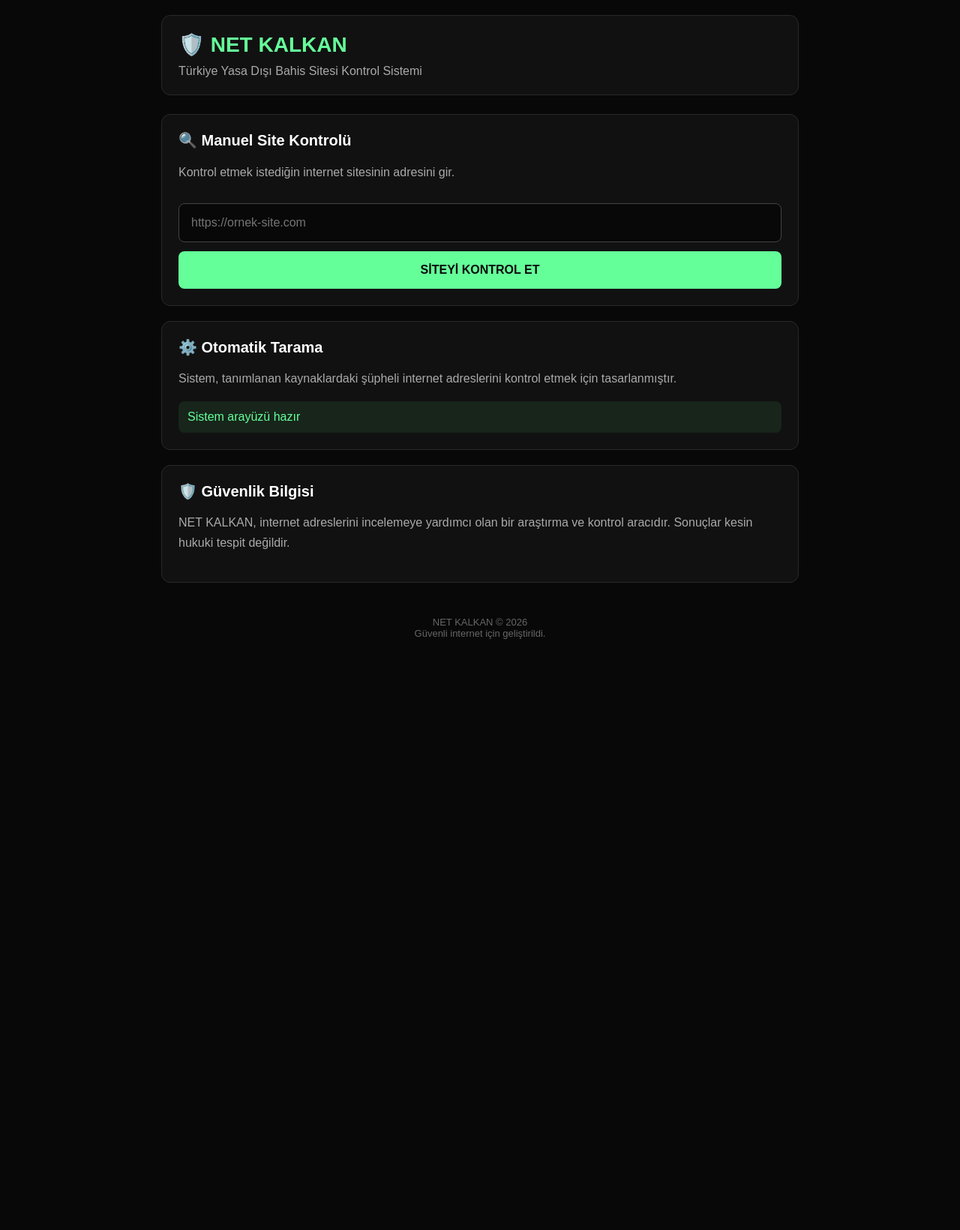
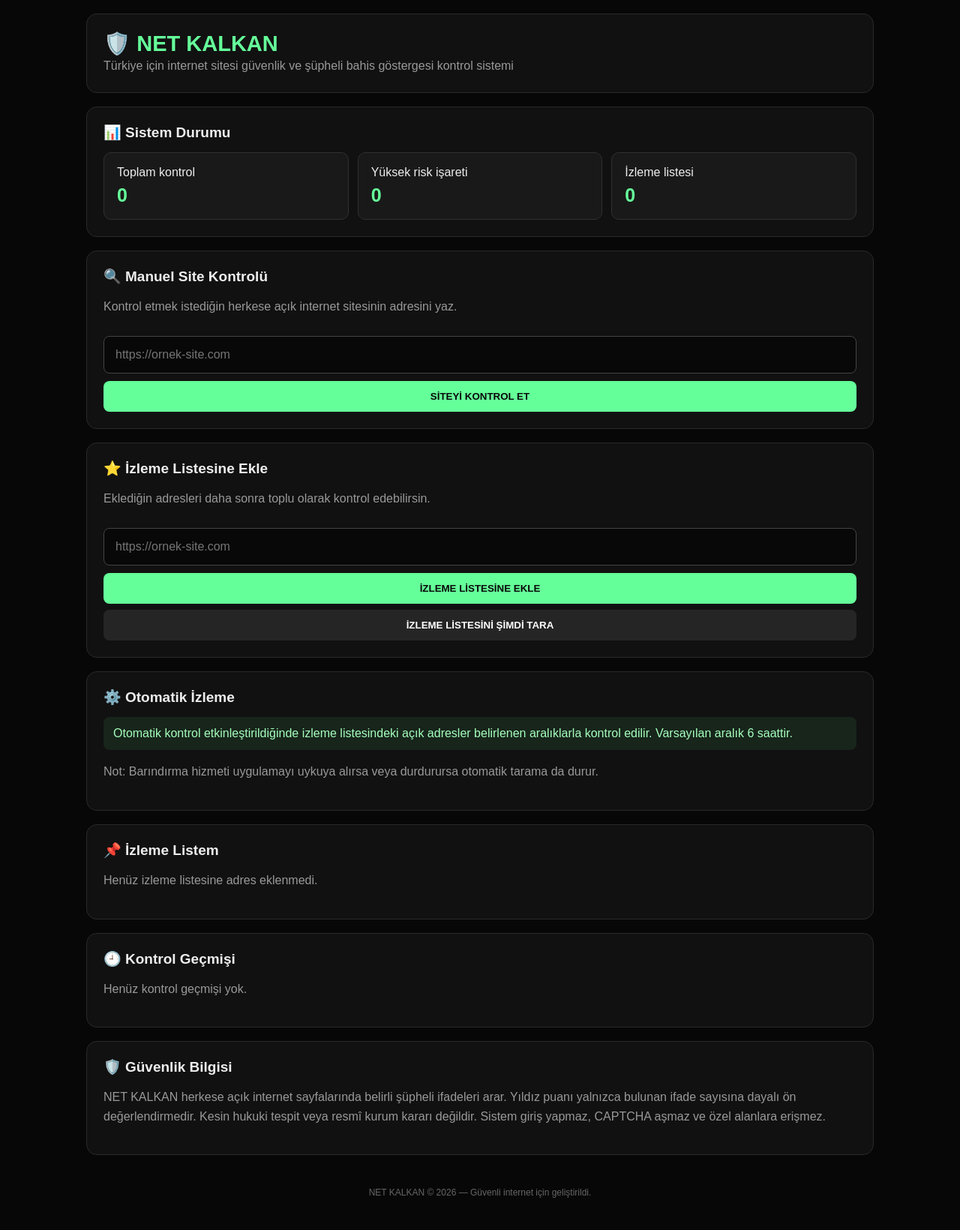
Before and after one commit to p67dk5srky-stack/Net-kalkan, a Flask app: page / in a window 1280 px wide. Shown: the whole page at 75% size. Before the commit the page ends 852 px from the top, so only its background shows below. Run offline with Flask 3, Linux system fonts and the light colour scheme; data that the repository does not hold is empty.

Commit message:
Update index.html

```diff
--- a/templates/index.html
+++ b/templates/index.html
@@ -1,174 +1,201 @@
-
 <!DOCTYPE html>
 <html lang="tr">
 <head>
 <meta charset="UTF-8">
-<meta name="viewport" content="width=device-width, initial-scale=1.0">
+<meta name="viewport" content="width=device-width, initial-scale=1">
 <title>NET KALKAN</title>
 
 <style>
-* {
-    box-sizing: border-box;
-}
-
-body {
-    margin: 0;
-    padding: 20px;
-    background: #080808;
-    color: white;
-    font-family: Arial, sans-serif;
-}
-
-.container {
-    max-width: 850px;
-    margin: auto;
-}
-
-header {
-    padding: 22px;
-    background: #111;
-    border: 1px solid #292929;
-    border-radius: 12px;
-    margin-bottom: 25px;
-}
-
-.logo {
-    font-size: 28px;
-    font-weight: bold;
-    color: #65ff9a;
-}
-
-.subtitle {
-    color: #aaa;
-    margin-top: 10px;
-}
-
-.panel {
-    background: #111;
-    border: 1px solid #292929;
-    border-radius: 12px;
-    padding: 22px;
-    margin-bottom: 20px;
-}
-
-h2 {
-    font-size: 20px;
-    margin-top: 0;
-}
-
-input {
-    width: 100%;
-    padding: 16px;
-    background: #080808;
-    border: 1px solid #444;
-    border-radius: 8px;
-    color: white;
-    font-size: 16px;
-    margin: 12px 0;
-}
-
-button {
-    width: 100%;
-    padding: 16px;
-    background: #65ff9a;
-    color: #080808;
-    border: none;
-    border-radius: 8px;
-    font-size: 16px;
-    font-weight: bold;
-    cursor: pointer;
-}
-
-button:active {
-    opacity: .7;
-}
-
-.status {
-    color: #65ff9a;
-    padding: 12px;
-    background: #17251b;
-    border-radius: 8px;
-}
-
-.info {
-    color: #aaa;
-    line-height: 1.7;
-}
-
-.footer {
-    text-align: center;
-    color: #666;
-    padding: 25px;
-    font-size: 13px;
+*{box-sizing:border-box}
+body{margin:0;padding:18px;background:#070707;color:#eee;font-family:Arial,sans-serif}
+.container{max-width:1050px;margin:auto}
+header,.panel{background:#111;border:1px solid #292929;border-radius:14px;padding:22px;margin-bottom:18px}
+.logo{font-size:29px;font-weight:bold;color:#65ff9a}
+.subtitle,.muted{color:#999;line-height:1.6}
+h2{font-size:19px;margin-top:0}
+input{width:100%;padding:15px;background:#080808;border:1px solid #444;border-radius:8px;color:white;font-size:16px;margin:10px 0}
+button{border:0;border-radius:8px;padding:13px 16px;font-weight:bold;cursor:pointer}
+.primary{background:#65ff9a;color:#080808;width:100%}
+.secondary{background:#252525;color:white;width:100%;margin-top:8px}
+.danger{background:#492020;color:#ffaaaa}
+.small{padding:8px 11px;font-size:12px}
+.stats{display:grid;grid-template-columns:repeat(3,1fr);gap:12px}
+.stat{background:#191919;border:1px solid #303030;padding:17px;border-radius:10px}
+.stat strong{display:block;font-size:25px;color:#65ff9a;margin-top:7px}
+.result{padding:13px;border-radius:8px;background:#17251b;color:#a5ffbd;margin-bottom:10px;overflow-wrap:anywhere}
+.error{background:#351919;color:#ffaaaa}
+.item{background:#191919;border:1px solid #303030;padding:14px;border-radius:9px;margin:10px 0;overflow-wrap:anywhere}
+.item form{display:inline-block;margin:5px 5px 0 0}
+.rating{color:#ffd166;font-size:18px;letter-spacing:2px}
+table{width:100%;border-collapse:collapse;font-size:13px}
+th,td{text-align:left;padding:11px;border-bottom:1px solid #292929;vertical-align:top;overflow-wrap:anywhere}
+.table-wrap{overflow-x:auto}
+.green{color:#65ff9a}
+.red{color:#ff7777}
+.footer{text-align:center;color:#666;padding:25px;font-size:12px}
+@media(max-width:650px){
+ body{padding:10px}
+ header,.panel{padding:16px}
+ .stats{grid-template-columns:1fr}
+ table{min-width:650px}
 }
 </style>
 </head>
 
 <body>
-    {% with messages = get_flashed_messages(with_categories=true) %}
-  {% if messages %}
-    {% for category, message in messages %}
-      <div class="scan-result">{{ message }}</div>
-    {% endfor %}
-  {% endif %}
-{% endwith %}
 <div class="container">
 
 <header>
     <div class="logo">🛡️ NET KALKAN</div>
-    <div class="subtitle">
-        Türkiye Yasa Dışı Bahis Sitesi Kontrol Sistemi
+    <div class="subtitle">Türkiye için internet sitesi güvenlik ve şüpheli bahis göstergesi kontrol sistemi</div>
+</header>
+
+{% with messages = get_flashed_messages(with_categories=true) %}
+{% if messages %}
+{% for category,message in messages %}
+<div class="result {% if category == 'error' %}error{% endif %}">{{ message }}</div>
+{% endfor %}
+{% endif %}
+{% endwith %}
+
+<div class="panel">
+    <h2>📊 Sistem Durumu</h2>
+    <div class="stats">
+        <div class="stat">Toplam kontrol<strong>{{ total_scans }}</strong></div>
+        <div class="stat">Yüksek risk işareti<strong>{{ high_risk }}</strong></div>
+        <div class="stat">İzleme listesi<strong>{{ watch|length }}</strong></div>
     </div>
-</header>
+</div>
 
 <div class="panel">
     <h2>🔍 Manuel Site Kontrolü</h2>
+    <p class="muted">Kontrol etmek istediğin herkese açık internet sitesinin adresini yaz.</p>
 
-    <p class="info">
-        Kontrol etmek istediğin internet sitesinin adresini gir.
-    </p>
-
-    <form action="/" method="POST">
-        <input
-            type="url"
-            name="url"
-            placeholder="https://ornek-site.com"
-            required
-        >
-
-        <button type="submit">
-            SİTEYİ KONTROL ET
-        </button>
+    <form method="POST">
+        <input type="hidden" name="csrf_token" value="{{ csrf_token }}">
+        <input type="hidden" name="action" value="scan">
+        <input type="url" name="url" placeholder="https://ornek-site.com" required>
+        <button class="primary" type="submit">SİTEYİ KONTROL ET</button>
     </form>
 </div>
 
 <div class="panel">
-    <h2>⚙️ Otomatik Tarama</h2>
+    <h2>⭐ İzleme Listesine Ekle</h2>
+    <p class="muted">Eklediğin adresleri daha sonra toplu olarak kontrol edebilirsin.</p>
 
-    <p class="info">
-        Sistem, tanımlanan kaynaklardaki şüpheli internet
-        adreslerini kontrol etmek için tasarlanmıştır.
-    </p>
+    <form method="POST">
+        <input type="hidden" name="csrf_token" value="{{ csrf_token }}">
+        <input type="hidden" name="action" value="add">
+        <input type="url" name="url" placeholder="https://ornek-site.com" required>
+        <button class="primary" type="submit">İZLEME LİSTESİNE EKLE</button>
+    </form>
 
-    <div class="status">
-        Sistem arayüzü hazır
+    <form method="POST">
+        <input type="hidden" name="csrf_token" value="{{ csrf_token }}">
+        <input type="hidden" name="action" value="scan_watch">
+        <button class="secondary" type="submit">İZLEME LİSTESİNİ ŞİMDİ TARA</button>
+    </form>
+</div>
+
+<div class="panel">
+    <h2>⚙️ Otomatik İzleme</h2>
+    <div class="result">
+        Otomatik kontrol etkinleştirildiğinde izleme listesindeki açık adresler belirlenen aralıklarla kontrol edilir.
+        Varsayılan aralık 6 saattir.
     </div>
+    <p class="muted">Not: Barındırma hizmeti uygulamayı uykuya alırsa veya durdurursa otomatik tarama da durur.</p>
+</div>
+
+<div class="panel">
+    <h2>📌 İzleme Listem</h2>
+
+    {% if watch %}
+        {% for item in watch %}
+        <div class="item">
+            <strong>{{ item["url"] }}</strong>
+            <p class="muted">
+                Durum:
+                {% if item["enabled"] == 1 %}
+                    <span class="green">Aktif</span>
+                {% else %}
+                    <span class="red">Pasif</span>
+                {% endif %}
+                <br>
+                Son kontrol: {{ item["last_checked"] or "Henüz kontrol edilmedi" }}
+            </p>
+
+            <form method="POST">
+                <input type="hidden" name="csrf_token" value="{{ csrf_token }}">
+                <input type="hidden" name="action" value="toggle">
+                <input type="hidden" name="item_id" value="{{ item['id'] }}">
+                <button class="secondary small" type="submit">
+                    Aktif/Pasif
+                </button>
+            </form>
+
+            <form method="POST" onsubmit="return confirm('Bu adres silinsin mi?')">
+                <input type="hidden" name="csrf_token" value="{{ csrf_token }}">
+                <input type="hidden" name="action" value="delete">
+                <input type="hidden" name="item_id" value="{{ item['id'] }}">
+                <button class="danger small" type="submit">Sil</button>
+            </form>
+        </div>
+        {% endfor %}
+    {% else %}
+        <p class="muted">Henüz izleme listesine adres eklenmedi.</p>
+    {% endif %}
+</div>
+
+<div class="panel">
+    <h2>🕘 Kontrol Geçmişi</h2>
+
+    {% if scans %}
+    <div class="table-wrap">
+    <table>
+        <thead>
+            <tr>
+                <th>Adres</th>
+                <th>Sonuç</th>
+                <th>Risk</th>
+                <th>Eşleşmeler</th>
+                <th>Tarih</th>
+            </tr>
+        </thead>
+        <tbody>
+        {% for scan in scans %}
+            <tr>
+                <td>{{ scan["url"] }}</td>
+                <td>{{ scan["status"] }}</td>
+                <td>
+                    <span class="rating">
+                        {{ "★" * scan["rating"] }}{{ "☆" * (5-scan["rating"]) }}
+                    </span>
+                    <br>{{ scan["rating"] }}/5
+                </td>
+                <td>{{ scan["matched"] or "Yok" }}</td>
+                <td>{{ scan["checked_at"] }}</td>
+            </tr>
+        {% endfor %}
+        </tbody>
+    </table>
+    </div>
+    {% else %}
+        <p class="muted">Henüz kontrol geçmişi yok.</p>
+    {% endif %}
 </div>
 
 <div class="panel">
     <h2>🛡️ Güvenlik Bilgisi</h2>
-
-    <p class="info">
-        NET KALKAN, internet adreslerini incelemeye
-        yardımcı olan bir araştırma ve kontrol aracıdır.
-        Sonuçlar kesin hukuki tespit değildir.
+    <p class="muted">
+        NET KALKAN herkese açık internet sayfalarında belirli şüpheli ifadeleri arar.
+        Yıldız puanı yalnızca bulunan ifade sayısına dayalı ön değerlendirmedir.
+        Kesin hukuki tespit veya resmî kurum kararı değildir.
+        Sistem giriş yapmaz, CAPTCHA aşmaz ve özel alanlara erişmez.
     </p>
 </div>
 
 <div class="footer">
-    NET KALKAN © 2026
-    <br>
-    Güvenli internet için geliştirildi.
+    NET KALKAN © 2026 — Güvenli internet için geliştirildi.
 </div>
 
 </div>
```
